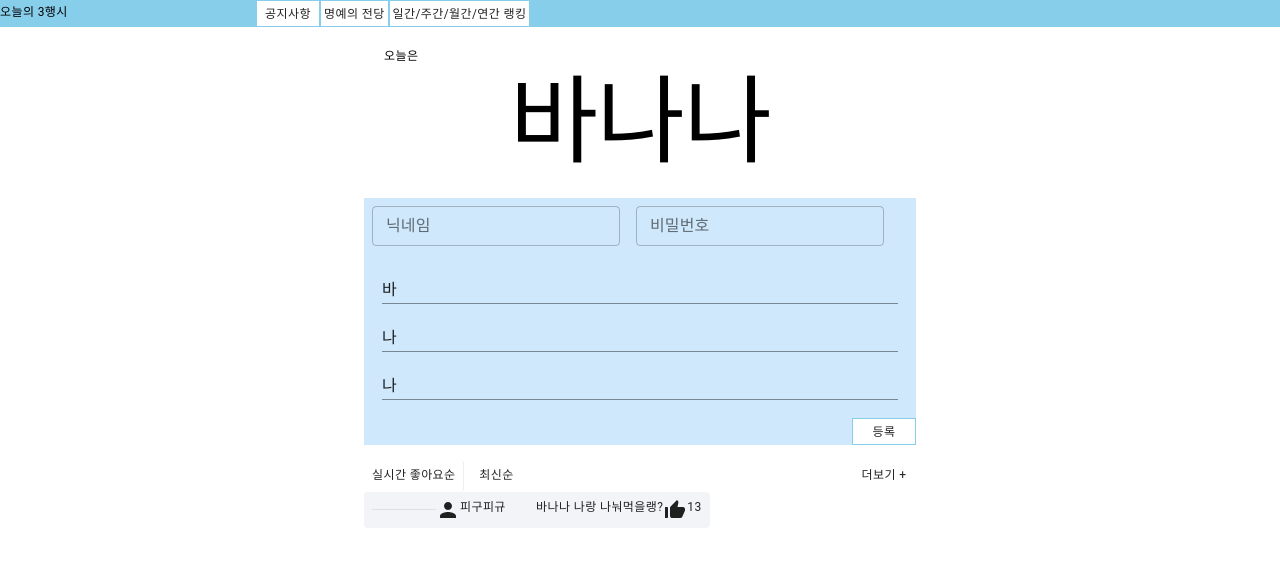
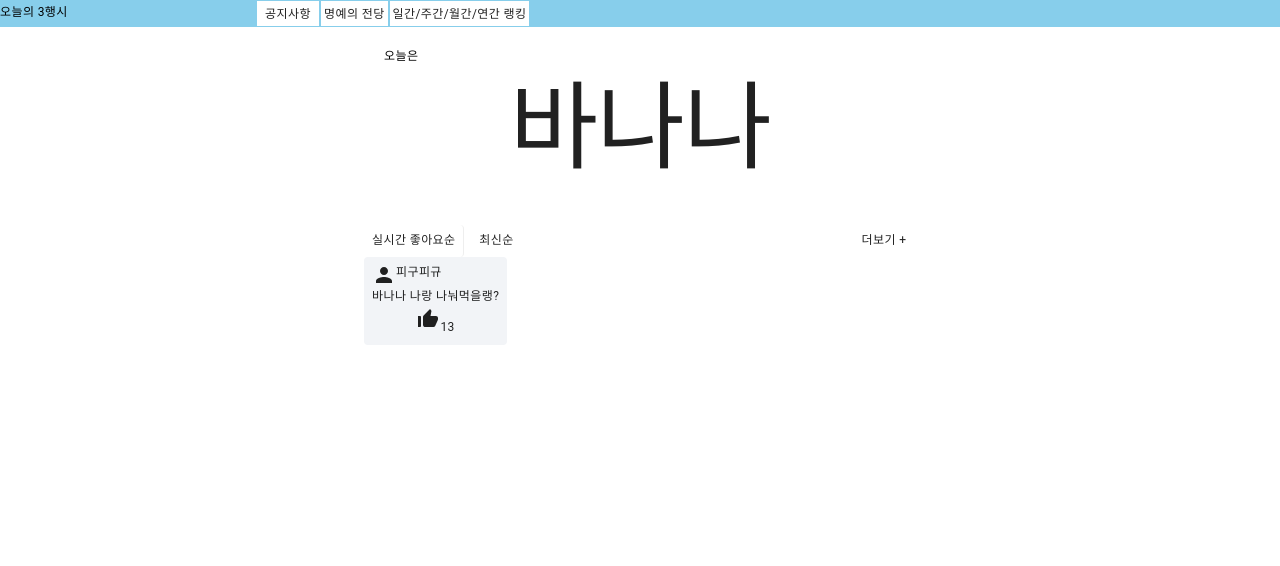
Before and after one commit to UUUNG/Today-s-Acrostic-Poem, a React (Create React App) app: page / in a window 1280 px wide. Shown: the top 566 px of the page. Built offline with nearby package versions, Linux system fonts and the light colour scheme.

Commit message:
refactor: 메인화면 버튼 다듬기

```diff
--- a/src/components/organisms/KeywordContainer.js
+++ b/src/components/organisms/KeywordContainer.js
@@ -1,6 +1,14 @@
 import React from 'react';
 import Typography from '@material-ui/core/Typography';
+import PoemPostContainer from './PoemPostContainer';
+import Button from '@material-ui/core/Button';
+import Collapse from '@material-ui/core/Collapse';
+
+
 const KeywordContainer = () => {
+
+  const [open_content, setOpen_content] = React.useState(false);
+
 
   return (
 
@@ -8,10 +16,25 @@ const KeywordContainer = () => {
       <Typography variant="caption">
         오늘은
       </Typography>
-      <Typography variant="h1" style={{textAlign:'center'}}>
-        바나나
-      </Typography>
+
+
+      <Button  onClick={() => setOpen_content(!open_content)}>
+        <Typography variant="h1" style={{textAlign:'center'}}>
+          바나나
+        </Typography>
+      </Button>
+
+
+      <Collapse in={open_content} timeout="auto" unmountOnExit>
+        <PoemPostContainer/>
+      </Collapse>
+
+
+
+
+
     </div>
+
   )
 }
 export default KeywordContainer;
--- /dev/null
+++ b/src/components/organisms/PoemInfoContainer.js
@@ -0,0 +1,35 @@
+import React from 'react';
+import Typography from '@material-ui/core/Typography';
+import TextField from '@material-ui/core/TextField';
+import { makeStyles } from '@material-ui/core/styles';
+import PrimaryButton from '../atoms/PrimaryButton'
+
+const useStyles = makeStyles((theme) => ({
+  root: {
+    '& .MuiTextField-root': {
+      margin: theme.spacing(1),
+      //width: '25ch',
+    },
+  },
+}));
+
+function PoemInfoContainer() {
+  const classes = useStyles();
+  return (
+    <div style={{ backgroundColor: '#cfe8fc'}}>
+      <form className={classes.root}  noValidate autoComplete="off">
+        <TextField id="outlined-basic" label="닉네임" variant="outlined" size="small"/>
+        <TextField id="outlined-basic" label="비밀번호" variant="outlined" size="small"/>
+        <div style={{ margin:10,display:'flex', flexDirection:'column'}}>
+          <TextField required id="standard-required"  defaultValue="바" />
+          <TextField required id="standard-required"  defaultValue="나" />
+          <TextField required id="standard-required"  defaultValue="나" />
+        </div>
+      </form>
+      <div style={{display:'flex',justifyContent:'flex-end'}}>
+        <PrimaryButton name={"등록"}/>
+      </div>
+    </div>
+  )
+}
+export default PoemInfoContainer;
--- a/src/components/organisms/PoemListContainer.js
+++ b/src/components/organisms/PoemListContainer.js
@@ -20,6 +20,8 @@ import TableRow from '@material-ui/core/TableRow';
 import Paper from '@material-ui/core/Paper';
 import KeyboardArrowDownIcon from '@material-ui/icons/KeyboardArrowDown';
 import KeyboardArrowUpIcon from '@material-ui/icons/KeyboardArrowUp';
+
+import PoemInfoContainer from './PoemInfoContainer';
 
 const PoemListContainer = () => {
 
@@ -55,56 +57,23 @@ const PoemListContainer = () => {
         </Button>
       </div>
 
-
-
-
-      <Button style={{display:'flex',justifyContent:'space-between',backgroundColor:'#f2f4f7',borderColor:'1px solid black'}}
-                onClick={() => setOpen_content(!open_content)}>
-                  <TableRow>
-        <TableCell style={{ paddingBottom: 0, paddingTop: 0 }} colSpan={3}>
-          <Collapse in={open_content} timeout="auto" unmountOnExit>
-            <Box margin={1}>
-              <Typography variant="h6" gutterBottom component="div">
-                바나나
-              </Typography>
-              <Table size="small" aria-label="purchases">
-                <TableBody>
-                  댓글 ~
-                </TableBody>
-              </Table>
-            </Box>
-          </Collapse>
-        </TableCell>
-      </TableRow>
-     {/* open comment(댓글 나오는)영역 */}
-      <TableRow>
-        <TableCell style={{ paddingBottom: 0, paddingTop: 0 }} colSpan={3}>
-          <Collapse in={open_comment} timeout="auto" unmountOnExit>
-            <Box margin={1}>
-              <Typography variant="h6" gutterBottom component="div">
-                Comments
-              </Typography>
-              <Table size="small" aria-label="purchases">
-                <TableBody>
-                  댓글 ~
-                </TableBody>
-              </Table>
-            </Box>
-          </Collapse>
-        </TableCell>
-      </TableRow>
-        <div style={{display:'flex'}}>
+      <Button style={{display:'flex',justifyContent:'space-between',backgroundColor:'#f2f4f7',borderColor:'1px solid black'}} onClick={() => setOpen_content(!open_content)}>
+        <div style={{display: 'flex', flexDirection: 'column'}}>
           <div style={{display:'flex', minWidth: '100px'}}>
               <PersonIcon />
               <Typography variant="caption"style={{textAlign:'center'}}>피구피규</Typography>
             </div>
               <Typography variant="caption" style={{textAlign:'center'}}>바나나 나랑 나눠먹을랭?</Typography>
-        </div>
-        <div style={{display:'flex'}}>
+            <div>
               <ThumbUpAltIcon />
               <Typography variant="caption" style={{textAlign:'center'}}>13</Typography>
             </div>
+          </div>
       </Button>
+      <Collapse in={open_content} timeout="auto" unmountOnExit>
+        <PoemInfoContainer/>
+      </Collapse>
+
     </div>
 
 
--- a/src/components/organisms/PoemPostContainer.js
+++ b/src/components/organisms/PoemPostContainer.js
@@ -13,7 +13,7 @@ const useStyles = makeStyles((theme) => ({
   },
 }));
 
-const PoemPostContainer = () => {
+function PoemPostContainer() {
   const classes = useStyles();
   return (
     <div style={{ backgroundColor: '#cfe8fc'}}>
--- a/src/pages/MainPage.js
+++ b/src/pages/MainPage.js
@@ -12,7 +12,6 @@ const MainPage = () => {
       <HeadContainer/>
       <Container maxWidth="sm">
         <KeywordContainer/>
-        <PoemPostContainer/>
         <div style={{paddingTop:15}}/>
         <PoemListContainer/>
       </Container>
```
Lines whose indentation alone changed are shown as unchanged.
